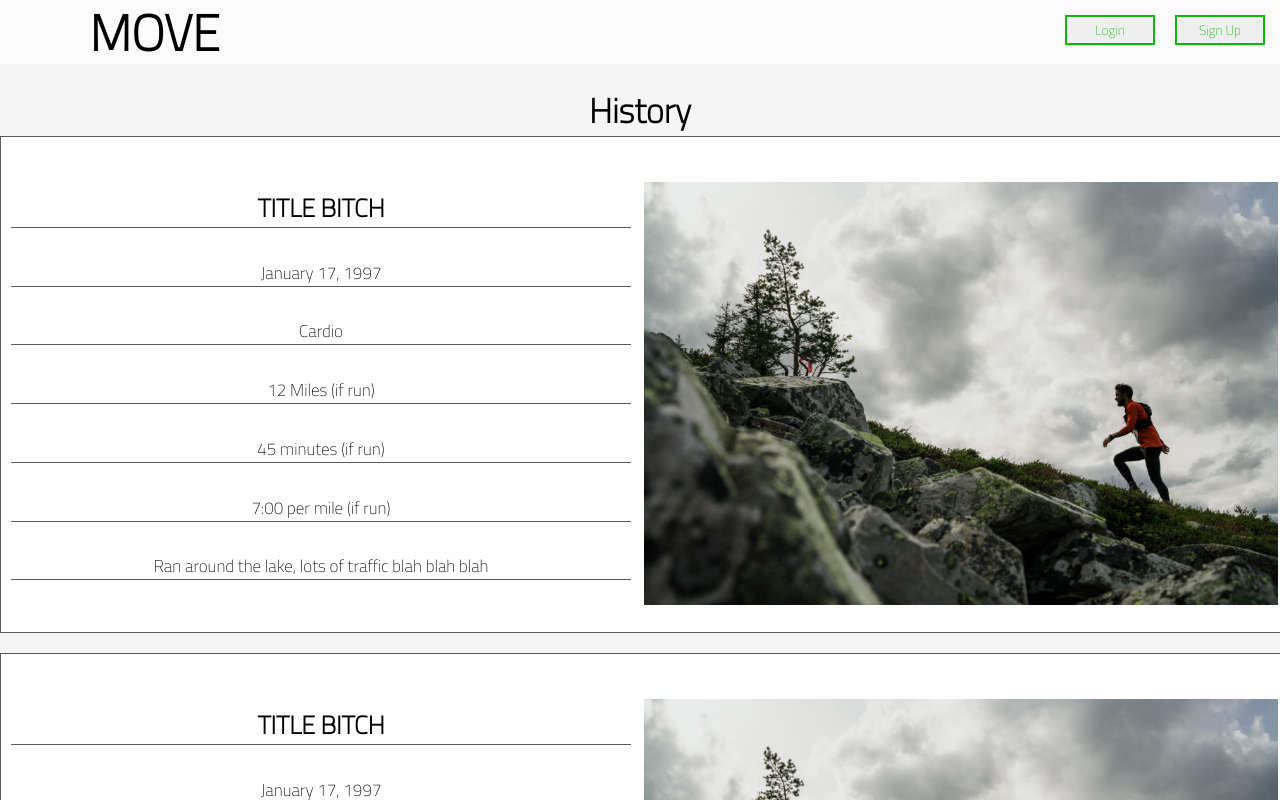
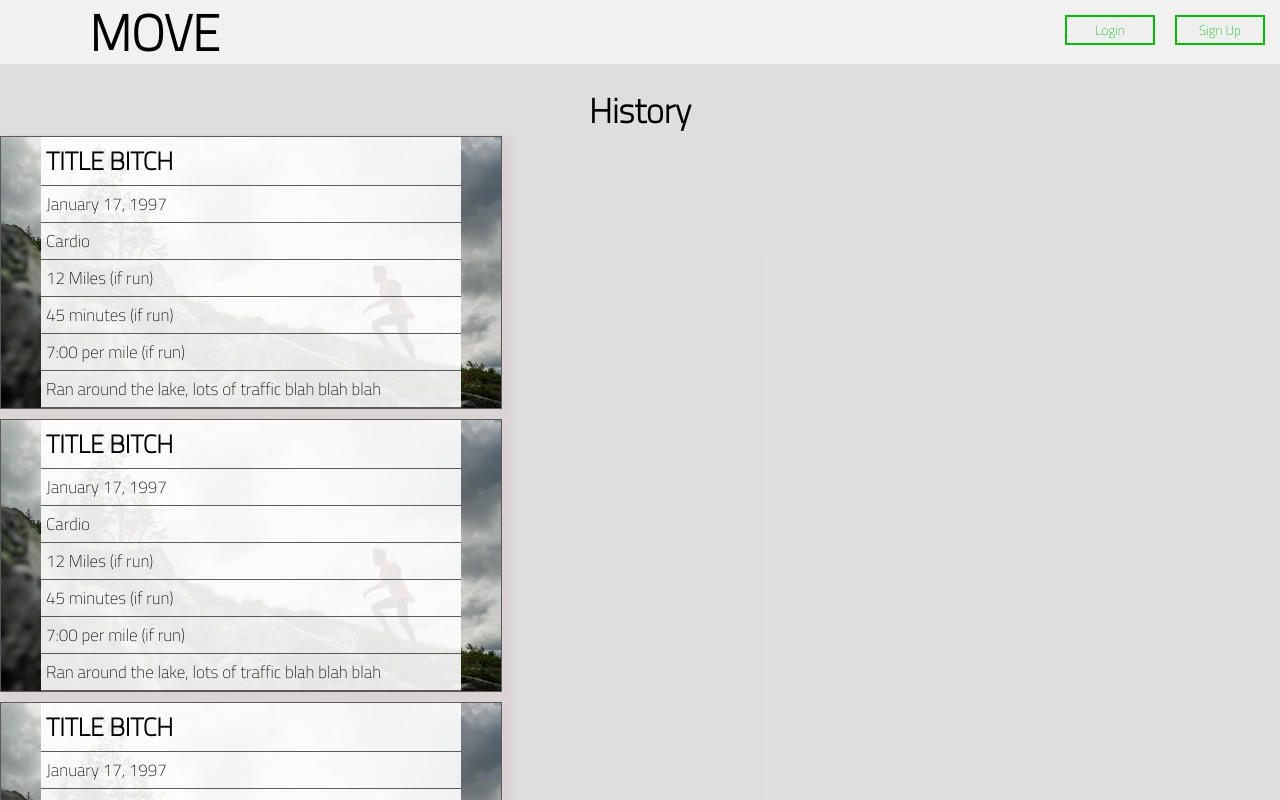
Before and after one commit to cogrod17/move, a React (Create React App) app in the folder client/: page /workouts/history in a window 1280 px wide. Shown: the top 800 px of the page. Built offline with nearby package versions, Linux system fonts and the light colour scheme.

Commit message:
profile styling

```diff
--- a/client/src/actions/index.js
+++ b/client/src/actions/index.js
@@ -14,3 +14,13 @@ export const closeForm = () => {
     payload: null,
   };
 };
+
+//////////////////////////////////////
+//////////////////////////////////////
+
+export const toggleDropdown = () => {
+  return {
+    type: "TOGGLE_DROPDOWN",
+    payload: null,
+  };
+};
--- /dev/null
+++ b/client/src/components/misc./Dropdown.js
@@ -0,0 +1,22 @@
+import React from "react";
+import { connect } from "react-redux";
+import history from "../../history";
+
+class Dropdown extends React.Component {
+  render() {
+    if (!this.props.isDropdownOpen) return null;
+    return (
+      <div className="dropdown">
+        <p onClick={() => history.push("/feed")}>Feed</p>
+        <p onClick={() => history.push("/chat")}>Chat</p>
+        <p onClick={() => history.push("/profile")}>Profile</p>
+        <p onClick={() => history.push("/bounties")}>Bounty</p>
+        <p>Logout</p>
+      </div>
+    );
+  }
+}
+
+const mapStateToProps = (state) => state;
+
+export default connect(mapStateToProps)(Dropdown);
--- a/client/src/components/misc./Header.js
+++ b/client/src/components/misc./Header.js
@@ -1,14 +1,18 @@
 import React from "react";
 import HeaderBtns from "./HeaderBtns";
+import Menu from "./Menu";
+import history from "../../history";
 
 class Header extends React.Component {
+  state = { isLoggedIn: false };
+
   render() {
     return (
       <div className="header-container">
         <div className="title">
-          <h1>Move</h1>
+          <h1 onClick={() => history.push("/")}>Move</h1>
         </div>
-        <HeaderBtns />
+        {this.state.isLoggedIn ? <Menu /> : <HeaderBtns />}
       </div>
     );
   }
--- a/client/src/components/misc./HeaderBtns.js
+++ b/client/src/components/misc./HeaderBtns.js
@@ -4,18 +4,7 @@ import { connect } from "react-redux";
 import { openForm } from "../../actions";
 
 class HeaderBtns extends Component {
-  state = { isLoggedIn: false };
-
   render() {
-    if (this.state.isLoggedIn) {
-      return (
-        <div className="header-btns">
-          <button className="logout-btn">Logout</button>
-        </div>
-      );
-    }
-
-    if (!this.state.isLoggedIn) {
     return (
       <div className="header-btns">
         <button
@@ -34,7 +23,6 @@ class HeaderBtns extends Component {
     );
   }
 }
-}
 
 const mapStateToProps = (state) => state;
 
--- /dev/null
+++ b/client/src/components/misc./Menu.js
@@ -0,0 +1,32 @@
+import React, { Component } from "react";
+import Dropdown from "./Dropdown";
+import history from "../../history";
+import { connect } from "react-redux";
+import { toggleDropdown } from "../../actions";
+
+class Menu extends Component {
+  render() {
+    return (
+      <div>
+        <Dropdown />
+        <div onClick={this.props.toggleDropdown} className="menu-icon">
+          <div></div>
+          <div></div>
+          <div></div>
+          <div></div>
+        </div>
+        <div className="menu-list">
+          <p onClick={() => history.push("/feed")}>Feed</p>
+          <p onClick={() => history.push("/chat")}>Chat</p>
+          <p onClick={() => history.push("/profile")}>Profile</p>
+          <p onClick={() => history.push("/bounties")}>Bounty</p>
+          <p>Logout</p>
+        </div>
+      </div>
+    );
+  }
+}
+
+const mapStateToProps = (state) => state;
+
+export default connect(mapStateToProps, { toggleDropdown })(Menu);
--- a/client/src/components/profile/WorkoutItem.js
+++ b/client/src/components/profile/WorkoutItem.js
@@ -6,7 +6,7 @@ class WorkoutItem extends Component {
   render() {
     return (
       <div className="section-item">
-        <div className="item one">
+        <div className="item">
           <div>
             <p className="item-title">TITLE BITCH</p>
           </div>
@@ -28,8 +28,6 @@ class WorkoutItem extends Component {
           <div>
             <p>Ran around the lake, lots of traffic blah blah blah</p>
           </div>
-        </div>
-        <div className="section-visual">
           <img src={pic} alt="uploaded" />
         </div>
       </div>
--- a/client/src/components/profile/profileStyle.css
+++ b/client/src/components/profile/profileStyle.css
@@ -3,8 +3,6 @@
   flex-direction: column;
   align-items: center;
   padding: 0 5%;
-
-  background: rgba(0, 0, 0, 0.6);
 }
 
 .info-container {
@@ -12,11 +10,10 @@
   border: black solid 1px;
 }
 
-.profile-section,
-.section-item {
-  background: rgba(255, 255, 255, 0.9);
+.profile-section {
+  background: rgba(255, 255, 255, 0.6);
   border: rgb(92, 89, 89) solid 1px;
-
+  box-shadow: 5px 5px 5px 5px rgba(219, 211, 211);
   display: flex;
   flex-direction: column;
   width: 100%;
@@ -30,8 +27,7 @@
   justify-content: center;
 }
 
-.section-container,
-.section-item {
+.section-container {
   width: 100%;
   display: grid;
   grid-auto-flow: column;
@@ -39,9 +35,11 @@
 }
 
 .section-item {
-  padding: 20px 0;
-
-  margin-bottom: 20px;
+  background: rgba(255, 255, 255, 0.6);
+  border: rgb(92, 89, 89) solid 1px;
+  box-shadow: 5px 5px 5px 5px rgba(219, 211, 211);
+  margin-bottom: 10px;
+  max-width: 500px;
 }
 
 .section-stats div {
@@ -50,15 +48,16 @@
 }
 
 .item {
-  display: flex;
-  flex-direction: column;
-  height: 100%;
-  justify-content: space-evenly;
+  position: relative;
 }
 
 .item div {
   border-bottom: rgb(92, 89, 89) solid 1px;
-  margin: 0 10px;
+  position: relative;
+  z-index: 1;
+  margin: 0 40px;
+  background: rgba(255, 255, 255, 0.9);
+  padding: 5px;
 }
 
 .item-title {
@@ -72,12 +71,6 @@
   margin: 0 5px;
 }
 
-.one div {
-  display: grid;
-  grid-template-columns: 100%;
-  text-align: center;
-}
-
 .stat {
   justify-self: right;
   margin-right: 5px;
@@ -87,11 +80,13 @@
   padding: 0 3px;
 }
 
-.section-visual img {
+.item img {
+  position: absolute;
+  top: 0;
+  left: 0;
   height: 100%;
   width: 100%;
   object-fit: cover;
-  padding-top: 25px;
 }
 
 .graph {
--- /dev/null
+++ b/client/src/reducers/dropdownReducer.js
@@ -0,0 +1,8 @@
+export const dropdowReducer = (isDropdownOpen = false, action) => {
+  switch (action.type) {
+    case "TOGGLE_DROPDOWN":
+      return !isDropdownOpen;
+    default:
+      return isDropdownOpen;
+  }
+};
--- a/client/src/reducers/index.js
+++ b/client/src/reducers/index.js
@@ -1,6 +1,8 @@
 import { combineReducers } from "redux";
 import { toggleFormReducer } from "./toggleFormReducer";
+import { dropdowReducer } from "./dropdownReducer";
 
 export default combineReducers({
   activeForm: toggleFormReducer,
+  isDropdownOpen: dropdowReducer,
 });
--- a/client/src/styles/app.css
+++ b/client/src/styles/app.css
@@ -9,7 +9,8 @@
 .app {
   font-size: 17px;
   min-height: 100vh;
-  background: whitesmoke;
+
+  background: rgba(201, 201, 201, 0.6);
 }
 
 .header-container {
@@ -29,6 +30,9 @@
   align-items: center;
   text-transform: uppercase;
   font-size: 25px;
+}
+.title h1 {
+  cursor: pointer;
 }
 
 .header-btns {
@@ -66,3 +70,74 @@
   background: rgb(9, 187, 9, 0.5);
   color: white;
 }
+
+.menu-icon {
+  position: relative;
+  top: 17px;
+  right: 30px;
+  height: 30px;
+  width: 30px;
+  cursor: pointer;
+}
+
+.menu-icon div {
+  z-index: 10;
+  position: relative;
+  width: 100%;
+  height: 3px;
+  background: rgba(0, 0, 0, 0.7);
+  margin: 3px 0;
+}
+
+@media (min-width: 600px) {
+  .menu-icon {
+    display: none;
+  }
+  .dropdown {
+    display: none;
+  }
+}
+
+.menu-list {
+  position: relative;
+  top: 20px;
+  right: 10px;
+  display: grid;
+  grid-auto-flow: column;
+  grid-template-columns: repeat(5, 85px);
+  padding: 0 5px;
+}
+
+.menu-list p,
+.dropdown p {
+  text-align: center;
+  cursor: pointer;
+  opacity: 0.5;
+}
+
+.dropdown p {
+  margin-bottom: 5px;
+}
+
+.menu-list p:hover,
+.dropdown p:hover {
+  opacity: 1;
+  border-bottom: 1px solid rgb(9, 187, 9);
+}
+
+@media (max-width: 600px) {
+  .menu-list {
+    display: none;
+  }
+}
+
+.dropdown {
+  z-index: 9;
+  position: absolute;
+  top: 17px;
+  right: 27px;
+  border-radius: 10px;
+  background: rgba(255, 255, 255);
+  padding: 25px;
+  padding-bottom: 20px;
+}
```
Lines whose indentation alone changed are shown as unchanged.
